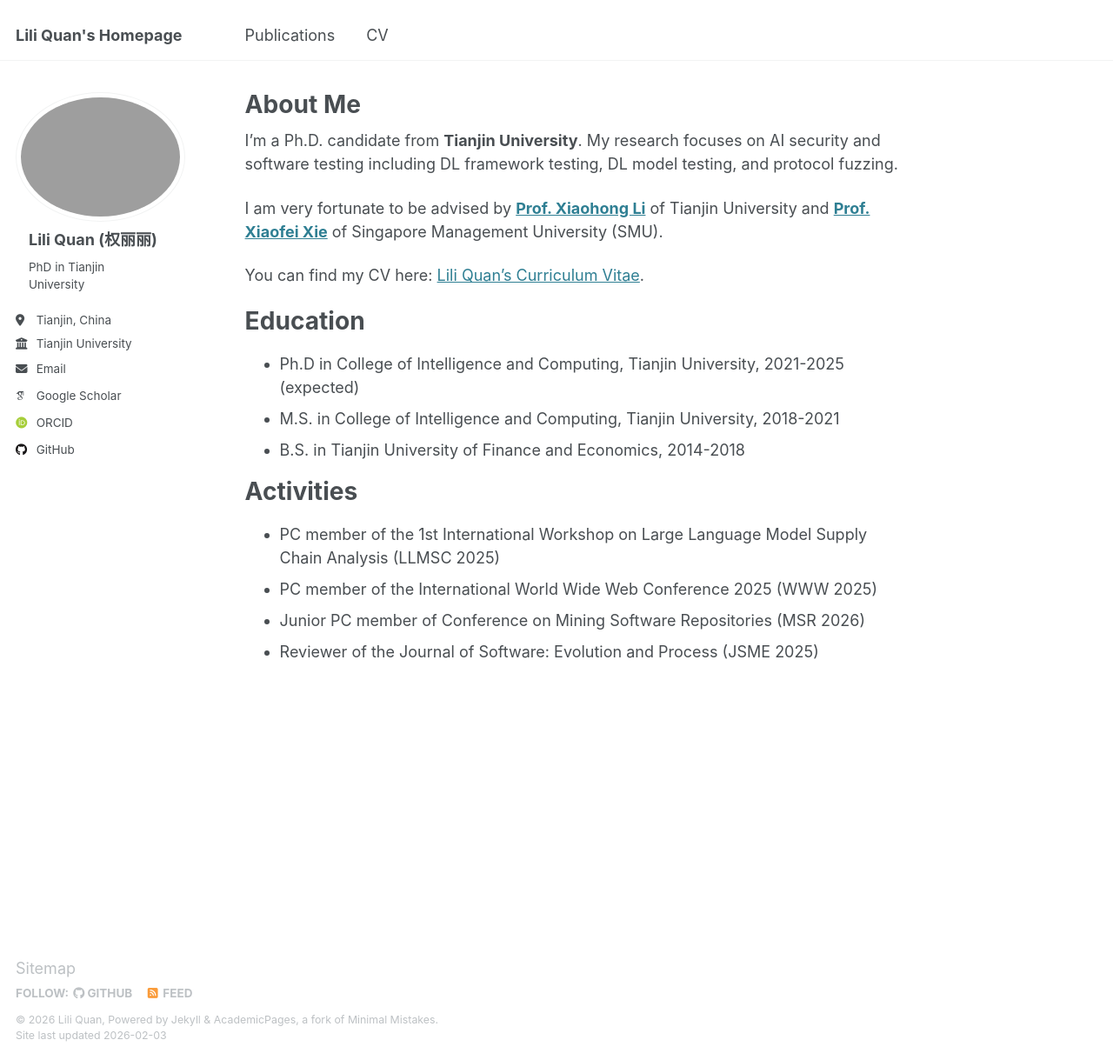
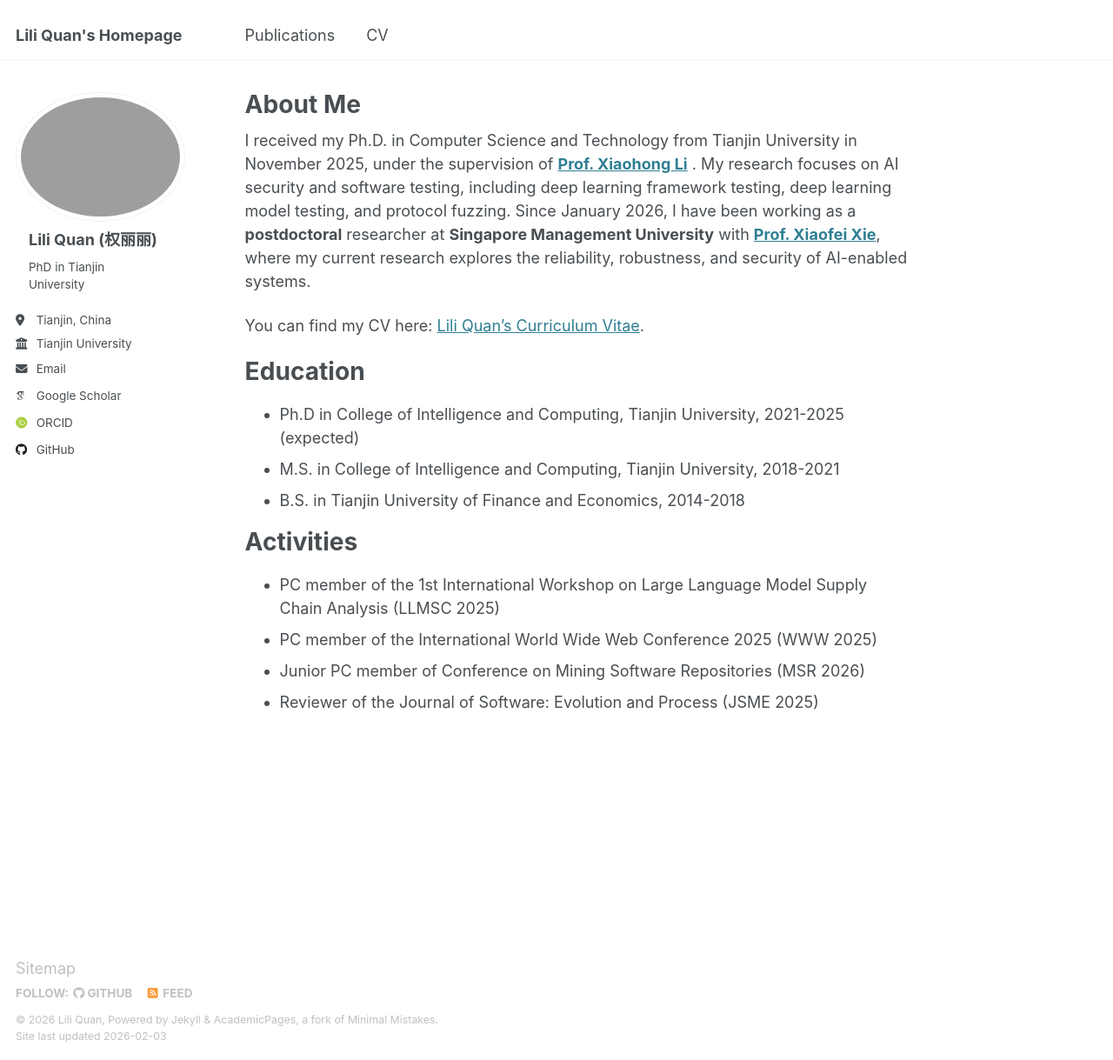
Before and after one commit to liliquan0118/liliquan0118.github.io, a Jekyll site: the page built from _pages/about.md, in a window 1280 px wide and 1219 px high. Shown: the whole window at 87% size. Built offline with Jekyll 4.4.1, drawn with Linux system fonts in a browser that asks for light colours; some web fonts are replaced.

Commit message:
Revise about page with updated academic details
Updated personal information and research focus in the about page.

```diff
--- a/_pages/about.md
+++ b/_pages/about.md
@@ -7,9 +7,7 @@ redirect_from:
   - /about.html
 ---
 
-I'm a Ph.D. candidate from **Tianjin University**. My research focuses on AI security and software testing including DL framework testing, DL model testing, and protocol fuzzing.
-
-I am very fortunate to be advised by [**Prof. Xiaohong Li**](https://cic.tju.edu.cn/faculty/lxh/index.html) of Tianjin University and [**Prof. Xiaofei Xie**](https://xiaofeixie.bitbucket.io/) of Singapore Management University (SMU).
+I received my Ph.D. in Computer Science and Technology from Tianjin University in November 2025, under the supervision of [**Prof. Xiaohong Li**](https://cic.tju.edu.cn/faculty/lxh/index.html) . My research focuses on AI security and software testing, including deep learning framework testing, deep learning model testing, and protocol fuzzing. Since January 2026, I have been working as a **postdoctoral** researcher at **Singapore Management University** with [**Prof. Xiaofei Xie**](https://xiaofeixie.bitbucket.io/), where my current research explores the reliability, robustness, and security of AI-enabled systems.
 
 You can find my CV here: [Lili Quan's Curriculum Vitae](../assets/Curriculum_Vitae.pdf).
 
```
